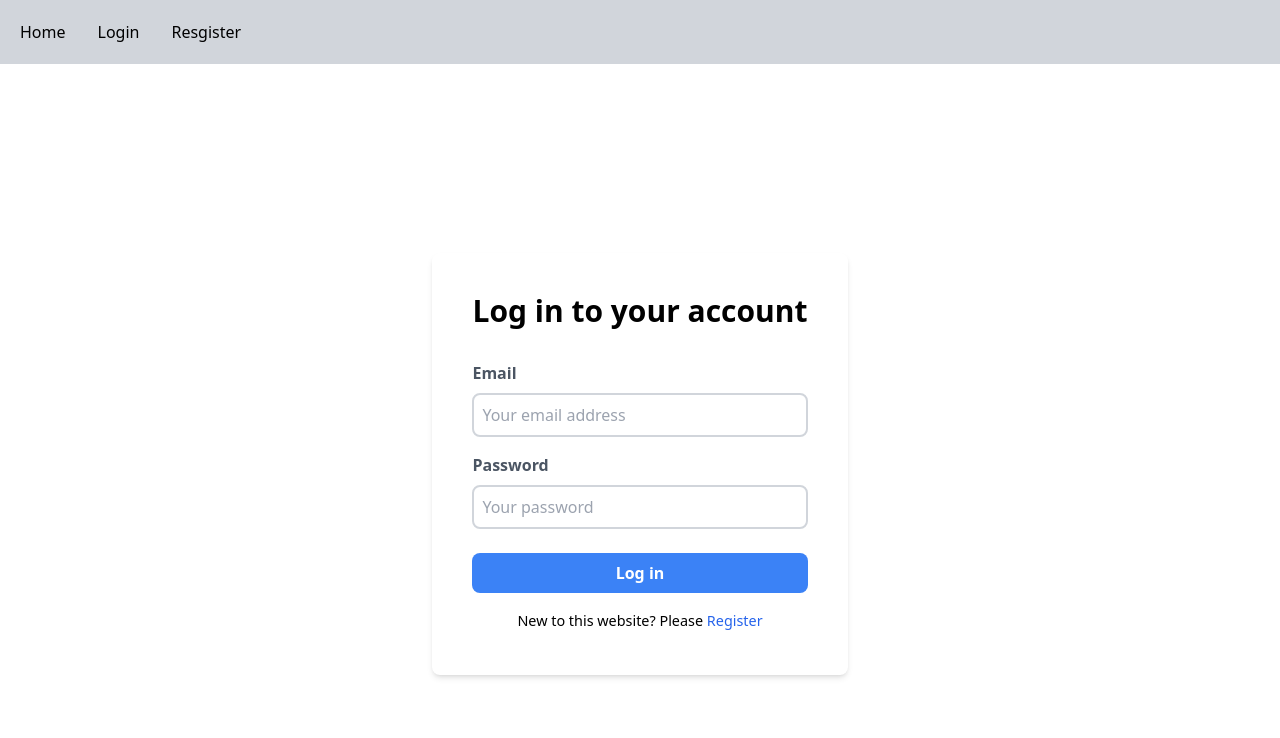
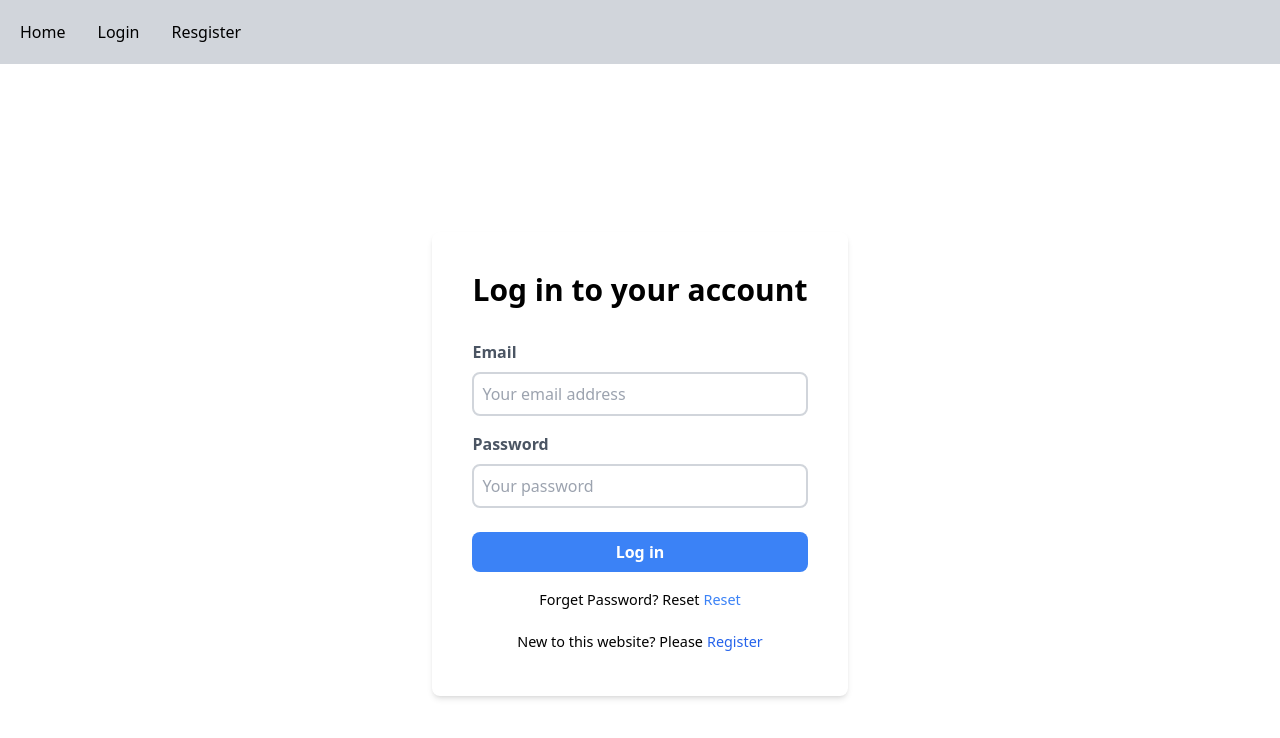
Before and after one commit to rajibrahman74/email-password-auth, a React (Vite) app: page /login in a window 1280 px wide. Shown: the top 738 px of the page. Built offline with nearby package versions, Linux system fonts and the light colour scheme.

Commit message:
[ADD]-forget-password-reset-issue

```diff
--- a/src/components/Login.jsx
+++ b/src/components/Login.jsx
@@ -1,12 +1,18 @@
-import { getAuth, signInWithEmailAndPassword } from "firebase/auth";
+import {
+  getAuth,
+  sendPasswordResetEmail,
+  signInWithEmailAndPassword,
+} from "firebase/auth";
 import React, { useState } from "react";
 import app from "../firebase/firebase.config";
 import { Link } from "react-router-dom";
+import { useRef } from "react";
 
 const auth = getAuth(app);
 const Login = () => {
   const [error, setError] = useState("");
   const [success, setSuccess] = useState("");
+  const emailRef = useRef();
 
   const handleLogin = (e) => {
     e.preventDefault();
@@ -23,12 +29,31 @@ const Login = () => {
       .then((result) => {
         const loginUser = result.user;
         console.log(loginUser);
-        if(!loginUser.emailVerified) {
+        if (!loginUser.emailVerified) {
           alert("Your email is not verified");
         }
         setError("");
         setSuccess("User login has been successfully");
         e.target.reset();
+      })
+      .catch((error) => {
+        console.error(error.message);
+        setError(error.message);
+      });
+  };
+
+  //  Reset password
+
+  const handleResetPassword = (e) => {
+    const email = emailRef.current.value;
+    if (!email) {
+      alert("Please provide your email to reset password");
+      return;
+    }
+
+    sendPasswordResetEmail(auth, email)
+      .then(() => {
+        alert("Please check your email");
       })
       .catch((error) => {
         console.error(error.message);
@@ -55,6 +80,7 @@ const Login = () => {
             <input
               type="email"
               id="email"
+              ref={emailRef}
               className="border-2 border-gray-300 p-2 w-full rounded-lg focus:outline-none focus:border-blue-500"
               placeholder="Your email address"
               required
@@ -84,8 +110,21 @@ const Login = () => {
         </form>
         <p className="text-center pt-3 text-lg">
           <small>
+            Forget Password? Reset
+            <button
+              onClick={handleResetPassword}
+              className="bg-transparent text-blue-500 hover:underline ml-1"
+            >
+              Reset
+            </button>
+          </small>
+        </p>
+        <p className="text-center pt-3 text-lg">
+          <small>
             New to this website? Please
-            <Link className="text-blue-600" to="/register"> Register</Link>
+            <Link className="text-blue-600 ml-1" to="/register">
+              Register
+            </Link>
           </small>
         </p>
       </div>
```
